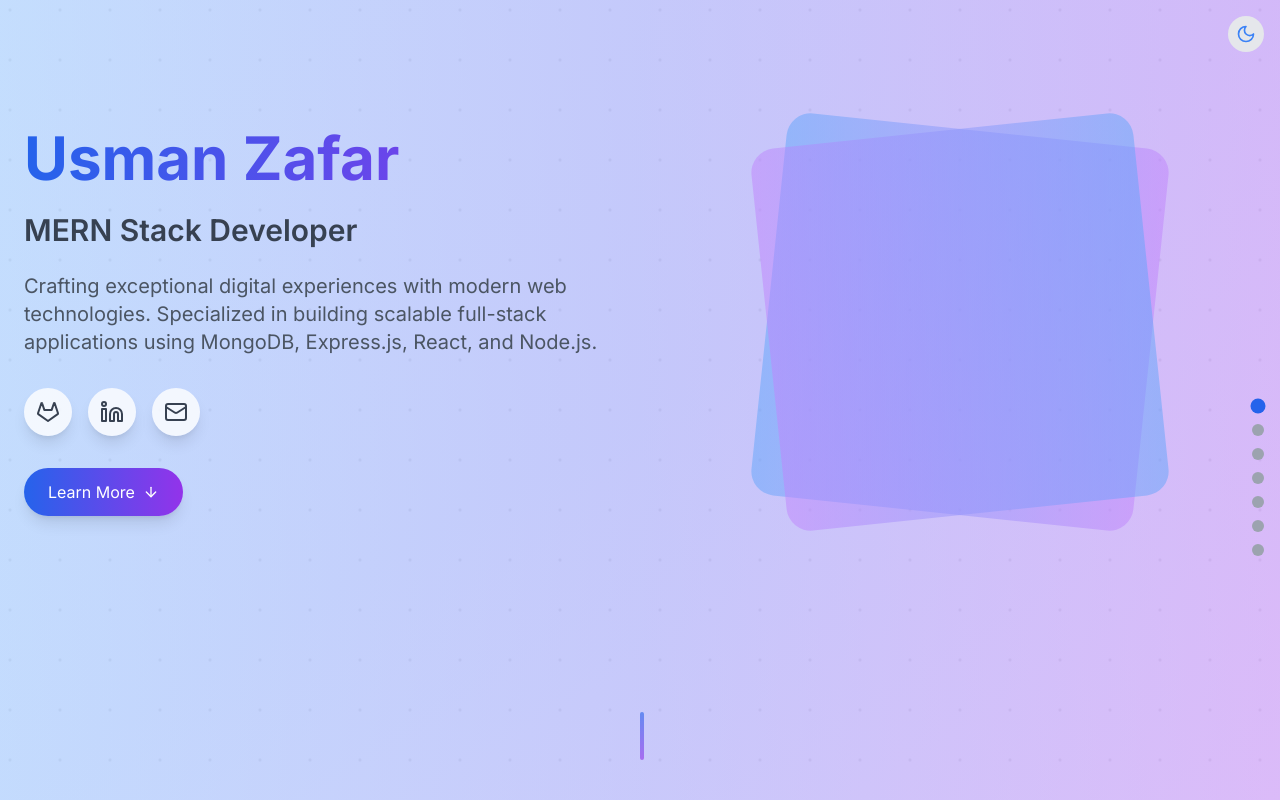
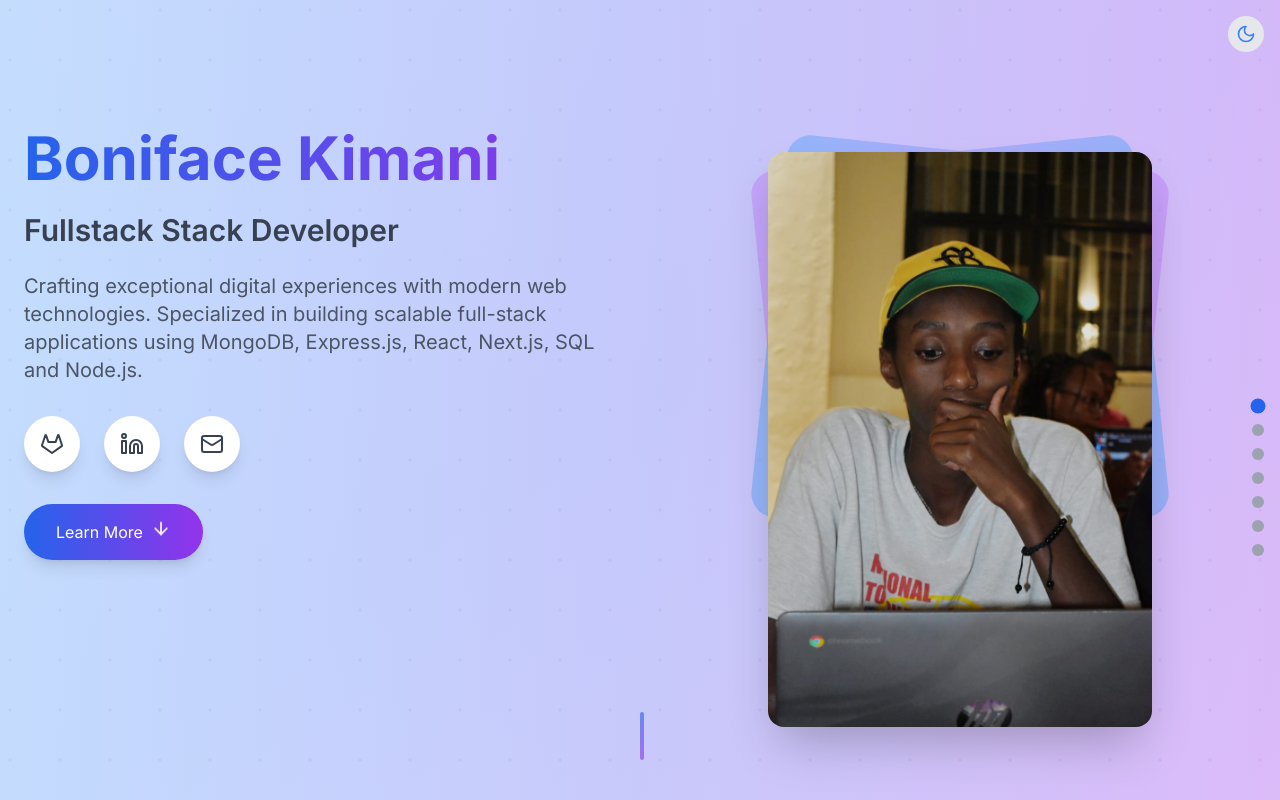
Before and after one commit to Kimdev-254/portfolio, a Next.js app: page / in a window 1280 px wide. Shown: the top 800 px of the page. Built offline with nearby package versions, Linux system fonts and the light colour scheme; grey boxes are pictures that could not be loaded.

Commit message:
adding image to Hero section

```diff
--- a/src/app/components/Hero.tsx
+++ b/src/app/components/Hero.tsx
@@ -15,7 +15,7 @@ const CodePattern = () => (
       patternUnits="userSpaceOnUse"
       patternContentUnits="userSpaceOnUse"
     >
-      <circle id="pattern-circle" cx="10" cy="10" r="1.6257413380501518" fill="#000"></circle>
+      <circle id="pattern-circle" cx="10" cy="10" r="1.6257413380501518" fill="currentColor"></circle>
     </pattern>
     <rect id="rect" x="0" y="0" width="100%" height="100%" fill="url(#pattern-circles)"></rect>
   </svg>
@@ -27,12 +27,10 @@ export default function Hero() {
       id="hero"
       className="min-h-screen relative overflow-hidden bg-gradient-to-br from-blue-50 via-indigo-50 to-purple-50 dark:from-gray-900 dark:via-indigo-900 dark:to-purple-900"
     >
-      {/* Programming-themed Background */}
       <div className="absolute inset-0 z-0">
         <CodePattern />
       </div>
 
-      {/* Animated Gradient */}
       <div className="absolute inset-0 z-0 opacity-30">
         <div className="absolute inset-0 bg-gradient-to-r from-blue-400 via-indigo-500 to-purple-600 animate-gradient-x"></div>
       </div>
@@ -46,46 +44,57 @@ export default function Hero() {
             transition={{ duration: 0.6 }}
           >
             <h1 className="text-4xl md:text-5xl lg:text-6xl font-bold mb-6 bg-clip-text text-transparent bg-gradient-to-r from-blue-600 to-purple-600 dark:from-blue-400 dark:to-purple-400">
-              Usman Zafar
+              Boniface Kimani
             </h1>
             <h2 className="text-2xl md:text-3xl font-semibold mb-6 text-gray-700 dark:text-gray-300">
-              MERN Stack Developer
+              Fullstack Stack Developer
             </h2>
             <p className="text-lg md:text-xl text-gray-600 dark:text-gray-400 mb-8 max-w-2xl mx-auto lg:mx-0">
               Crafting exceptional digital experiences with modern web technologies. Specialized in building scalable
-              full-stack applications using MongoDB, Express.js, React, and Node.js.
+              full-stack applications using MongoDB, Express.js, React, Next.js, SQL and Node.js.
             </p>
-            <div className="flex justify-center lg:justify-start space-x-4 mb-8">
+            <div className="flex justify-center lg:justify-start space-x-6 mb-8">
               <a
                 href="#"
-                className="p-3 rounded-full bg-white/80 hover:bg-white dark:bg-gray-800/80 dark:hover:bg-gray-800 transition-colors duration-300 shadow-lg hover:shadow-xl"
+                className="p-4 rounded-full bg-white hover:bg-gray-100 dark:bg-gray-800 dark:hover:bg-gray-700 transition-colors duration-300 shadow-lg hover:shadow-xl"
                 aria-label="GitHub Profile"
               >
                 <GitHub className="w-6 h-6 text-gray-700 dark:text-gray-300" />
               </a>
               <a
                 href="#"
-                className="p-3 rounded-full bg-white/80 hover:bg-white dark:bg-gray-800/80 dark:hover:bg-gray-800 transition-colors duration-300 shadow-lg hover:shadow-xl"
+                className="p-4 rounded-full bg-white hover:bg-gray-100 dark:bg-gray-800 dark:hover:bg-gray-700 transition-colors duration-300 shadow-lg hover:shadow-xl"
                 aria-label="LinkedIn Profile"
               >
                 <Linkedin className="w-6 h-6 text-gray-700 dark:text-gray-300" />
               </a>
               <a
                 href="mailto:musmanzafar53@gmail.com"
-                className="p-3 rounded-full bg-white/80 hover:bg-white dark:bg-gray-800/80 dark:hover:bg-gray-800 transition-colors duration-300 shadow-lg hover:shadow-xl"
+                className="p-4 rounded-full bg-white hover:bg-gray-100 dark:bg-gray-800 dark:hover:bg-gray-700 transition-colors duration-300 shadow-lg hover:shadow-xl"
                 aria-label="Email Contact"
               >
                 <Mail className="w-6 h-6 text-gray-700 dark:text-gray-300" />
               </a>
             </div>
             <motion.button
-              onClick={() => document.getElementById("about")?.scrollIntoView({ behavior: "smooth" })}
-              className="inline-flex items-center gap-2 px-6 py-3 bg-gradient-to-r from-blue-600 to-purple-600 text-white rounded-full hover:from-blue-700 hover:to-purple-700 transition-all duration-300 shadow-lg hover:shadow-xl"
+              onClick={() => {
+                const element = document.getElementById("about")
+                if (element) {
+                  const offset = 80
+                  const elementPosition = element.getBoundingClientRect().top
+                  const offsetPosition = elementPosition + window.pageYOffset - offset
+                  window.scrollTo({
+                    top: offsetPosition,
+                    behavior: "smooth",
+                  })
+                }
+              }}
+              className="inline-flex items-center gap-2 px-8 py-4 bg-gradient-to-r from-blue-600 to-purple-600 text-white rounded-full hover:from-blue-700 hover:to-purple-700 transition-all duration-300 shadow-lg hover:shadow-xl"
               whileHover={{ scale: 1.05 }}
               whileTap={{ scale: 0.95 }}
             >
               Learn More
-              <ArrowDown className="w-4 h-4" />
+              <ArrowDown className="w-5 h-5 animate-bounce" />
             </motion.button>
           </motion.div>
 
@@ -100,9 +109,10 @@ export default function Hero() {
               <div className="absolute inset-0 bg-gradient-to-r from-purple-400 to-blue-400 dark:from-purple-600 dark:to-blue-600 rounded-3xl transform -rotate-6 opacity-50"></div>
               <div className="relative rounded-2xl overflow-hidden shadow-2xl">
                 <Image
-                  src="https://hebbkx1anhila5yf.public.blob.vercel-storage.com/IMG_0812.jpg-jQSxWaycmtpBR7IUnsPV8C8L3vlrQ2.jpeg"
-                  alt="Usman Zafar"
-                  fill
+                  src="/portfolio.jpeg"
+                  alt="Profile Picture"
+                  width={400}
+                  height={400}
                   className="object-cover"
                   priority
                 />
@@ -112,7 +122,6 @@ export default function Hero() {
         </div>
       </div>
 
-      {/* Decorative Elements */}
       <motion.div
         className="absolute bottom-10 left-1/2 transform -translate-x-1/2 flex flex-col items-center"
         initial={{ opacity: 0, y: 20 }}
```
Also changed, not shown: public/portfolio.jpeg (added).
